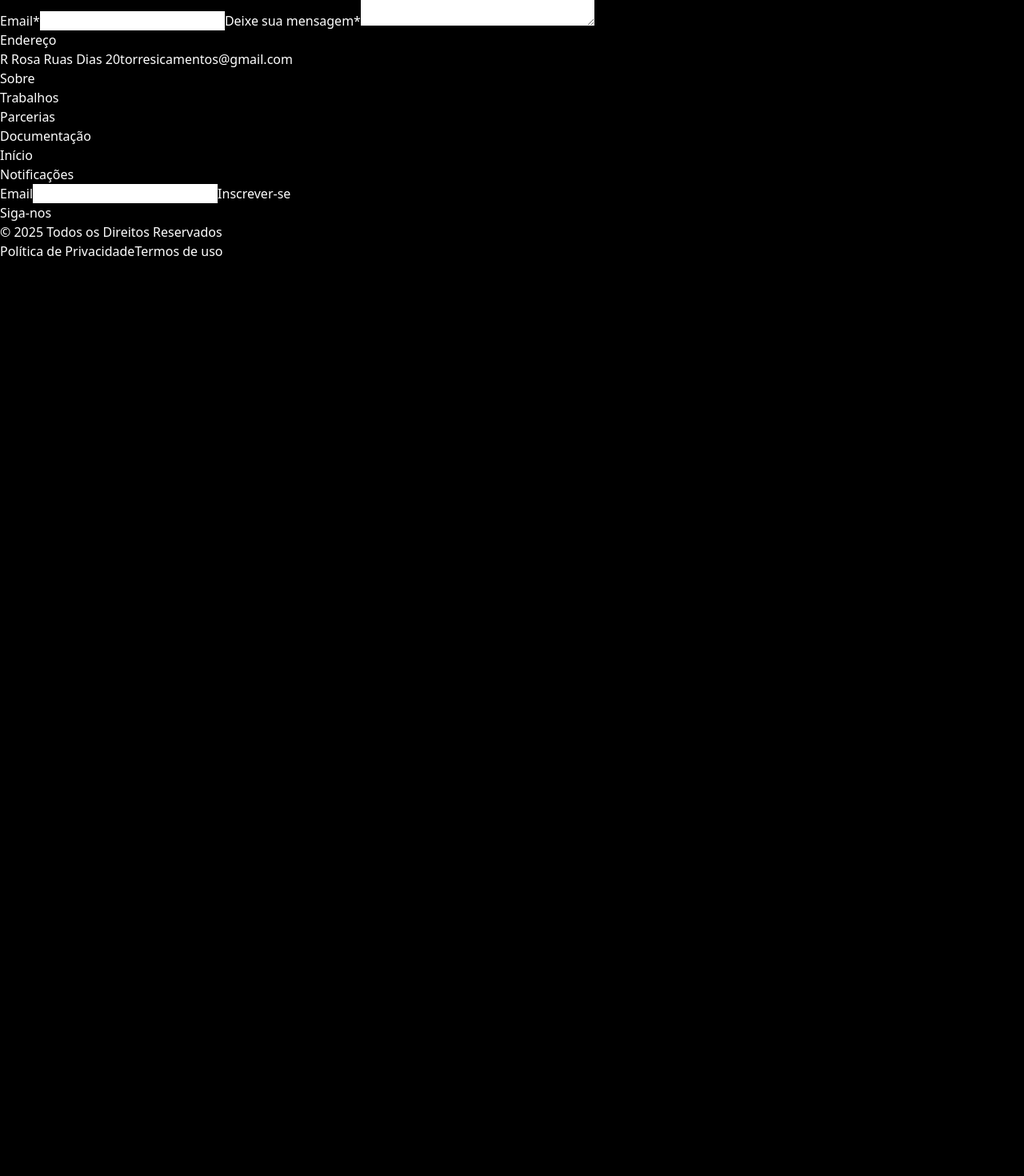
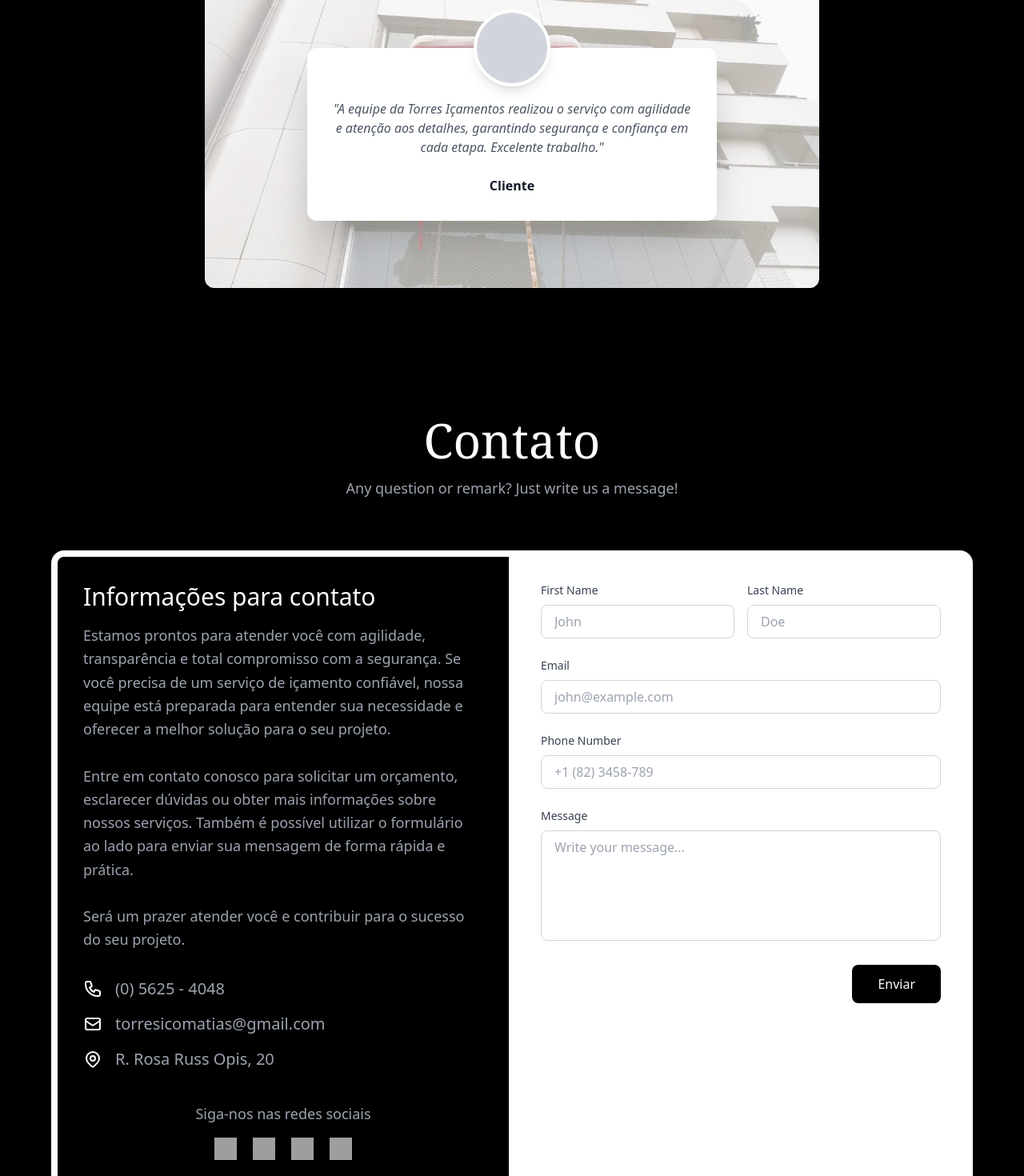
Before and after one commit to nineteen-84/torres-icamentos, a React (Vite) app: page / in a window 1280 px wide. Shown: the part 2520-3990 px from the top of the page at 80% size. Before the commit the page ends 2846 px from the top, so only its background shows below. Built offline with nearby package versions, Linux system fonts and the light colour scheme; grey boxes are pictures that could not be loaded.

Commit message:
✨ Feat: Add feedback and contact pages

```diff
--- /dev/null
+++ b/pnpm-workspace.yaml
@@ -0,0 +1,3 @@
+ignoredBuiltDependencies:
+  - '@swc/core'
+  - esbuild
--- a/src/pages/Home/index.tsx
+++ b/src/pages/Home/index.tsx
@@ -170,34 +170,196 @@ export const Home = () => {
         </div>
       </section>
 
-      <section id="contato">
-        <div>
-          <h2>Solicite um orçamento com nossa equipe</h2>
+      <section id="feedbacks" className="bg-black text-white py-20">
+        <div className="container mx-auto px-4">
+          {/* Cabeçalho da Seção */}
+          <div className="text-center mb-16">
+            <h2 className="text-5xl font-serif font-bold">Feedbacks</h2>
+            <p className="text-gray-400 mt-4 max-w-2xl mx-auto">Confira a opinião de nossos clientes sobre a segurança e eficiência dos nossos serviços</p>
+          </div>
 
-          <div>
-            <form action="">
-              <div>
-                <label htmlFor="name" id="name">
-                  Nome*
-                </label>
-                <input type="text" id="name" name="name" />
+          {/* Container do Carrossel/Imagem Central */}
+          <div className="relative flex items-center justify-center">
 
-                <label htmlFor="surname" id="surname">
-                  Nome*
-                </label>
-                <input type="text" id="surname" name="name" />
+            {/* IMAGEM CENTRALIZADA (Elemento de Fundo) */}
+            <div
+              className="w-full max-w-3xl h-96 bg-gray-700 rounded-xl bg-cover bg-center"
+              style={{ backgroundImage: `url('/icamentofeedback.jpg')` }}
+            />
+
+            {/* Card de Feedback Central (Posicionado sobre a imagem) */}
+            <div className="absolute top-1/2 left-1/2 -translate-x-1/2 -translate-y-1/2 max-w-lg w-full">
+              {/* Avatar */}
+              <div className="absolute top-0 left-1/2 -translate-x-1/2 -translate-y-1/2">
+                <div className="w-24 h-24 bg-gray-300 rounded-full border-4 border-white shadow-lg" />
               </div>
 
-              <label htmlFor="email" id="email">
-                Email*
-              </label>
-              <input type="email" id="email" name="email" />
+              {/* Conteúdo do Card */}
+              <div className="bg-white text-gray-800 rounded-xl shadow-2xl pt-16 pb-8 px-8 text-center">
+                <p className="text-gray-600 italic">
+                  "A equipe da Torres Içamentos realizou o serviço com agilidade e atenção aos detalhes, garantindo segurança e confiança em cada etapa. Excelente trabalho."
+                </p>
+                <p className="font-bold text-gray-900 mt-6">
+                  Cliente
+                </p>
+              </div>
+            </div>
 
-              <label htmlFor="descriptiopn" id="descriptiopn">
-                Deixe sua mensagem*
-              </label>
-              <textarea name="descriptiopn" id="descriptiopn" cols={30} rows={10}></textarea>
-            </form>
+          </div>
+        </div>
+      </section>
+
+              {/* CONTATO */}
+        <section id="contato-form" className="bg-black text-white py-20">
+          <div className="bg-black px-4">
+            <div className="w-full max-w-6xl mx-auto">
+
+              {/* TÍTULO */}
+              <div className="text-center mb-16">
+                <h1 className="text-5xl md:text-6xl font-serif font-light mb-4">
+                  Contato
+                </h1>
+                <p className="text-gray-400 text-lg">
+                  Any question or remark? Just write us a message!
+                </p>
+              </div>
+
+            {/* CONTAINER DOS CARDS */}
+            <div className="flex flex-col md:flex-row">
+
+              {/* CARD ESQUERDO */}
+              <div className="bg-black-900 rounded-l-2xl p-8 border-8 border-white relative flex-1 flex flex-col text-lg">
+
+                {/* CONTEÚDO */}
+                <div>
+                  <h2 className="text-3xl font-light mb-4">
+                    Informações para contato
+                  </h2>
+
+                  <p className="text-gray-400 text-lg mb-8 leading-relaxed">
+                  Estamos prontos para atender você com agilidade, transparência e total compromisso com a segurança.
+                  Se você precisa de um serviço de içamento confiável, nossa equipe está preparada para entender
+                  sua necessidade e oferecer a melhor solução para o seu projeto.
+                  <br /><br />
+                  Entre em contato conosco para solicitar um orçamento, esclarecer dúvidas ou obter mais informações
+                  sobre nossos serviços. Também é possível utilizar o formulário ao lado para enviar sua mensagem
+                  de forma rápida e prática.
+                  <br /><br />
+                  Será um prazer atender você e contribuir para o sucesso do seu projeto.
+                  </p>
+
+                  {/* Telefone */}
+                  <div className="flex items-center gap-4 mb-4">
+                    <svg className="w-6 h-6 text-white" fill="none" stroke="currentColor" viewBox="0 0 24 24">
+                      <path strokeLinecap="round" strokeLinejoin="round" strokeWidth="2" d="M3 5a2 2 0 012-2h3.28a1 1 0 01.948.684l1.498 4.493a1 1 0 01-.502 1.21l-2.257 1.13a11.042 11.042 0 005.516 5.516l1.13-2.257a1 1 0 011.21-.502l4.493 1.498a1 1 0 01.684.949V19a2 2 0 01-2 2h-1C9.716 21 3 14.284 3 6V5z" />
+                    </svg>
+                    <p className="text-gray-400 text-xl">(0) 5625 - 4048</p>
+                  </div>
+
+                  {/* Email */}
+                  <div className="flex items-center gap-4 mb-4">
+                    <svg className="w-6 h-6 text-white" fill="none" stroke="currentColor" viewBox="0 0 24 24">
+                      <path strokeLinecap="round" strokeLinejoin="round" strokeWidth="2" d="M3 8l7.89 5.26a2 2 0 002.22 0L21 8M5 19h14a2 2 0 002-2V7a2 2 0 00-2-2H5a2 2 0 00-2 2v10a2 2 0 002 2z" />
+                    </svg>
+                    <p className="text-gray-400 text-xl">torresicomatias@gmail.com</p>
+                  </div>
+
+                  {/* Endereço */}
+                  <div className="flex items-center gap-4">
+                    <svg className="w-6 h-6 text-white" fill="none" stroke="currentColor" viewBox="0 0 24 24">
+                      <path strokeLinecap="round" strokeLinejoin="round" strokeWidth="2" d="M17.657 16.657L13.414 20.9a1.998 1.998 0 01-2.827 0l-4.244-4.243a8 8 0 1111.314 0z" />
+                      <path strokeLinecap="round" strokeLinejoin="round" strokeWidth="2" d="M15 11a3 3 0 11-6 0 3 3 0 016 0z" />
+                    </svg>
+                    <p className="text-gray-400 text-xl">R. Rosa Russ Opis, 20</p>
+                  </div>
+                </div>
+
+                              {/* ÍCONES SOCIAIS FIXADOS NO FUNDO */}
+              <div className="mt-auto pt-10">
+                <p className="text-center text-gray-400 mb-4">
+                  Siga-nos nas redes sociais
+                </p>
+
+                <div className="flex justify-center items-center gap-5">
+                  <a href="#" className="hover:scale-110 transition">
+                    <img
+                      src="https://cdn-icons-png.flaticon.com/512/733/733585.png"
+                      alt="Whatsapp"
+                      className="w-7 h-7"
+                    />
+                  </a>
+
+                  <a href="#" className="hover:scale-110 transition">
+                    <img
+                      src="https://cdn-icons-png.flaticon.com/512/3046/3046121.png"
+                      alt="TikTok"
+                      className="w-7 h-7"
+                    />
+                  </a>
+
+                  <a href="#" className="hover:scale-110 transition">
+                    <img
+                      src="https://cdn-icons-png.flaticon.com/512/733/733579.png"
+                      alt="Twitter"
+                      className="w-7 h-7"
+                    />
+                  </a>
+
+                  <a href="#" className="hover:scale-110 transition">
+                    <img
+                      src="https://cdn-icons-png.flaticon.com/512/733/733547.png"
+                      alt="Facebook"
+                      className="w-7 h-7"
+                    />
+                  </a>
+                </div>
+              </div>
+
+
+              </div>
+
+              {/* Lado Direito - Formulário */}
+              <div className="bg-white rounded-r-2xl p-8 border-8 border-l-0 border-white flex-1">
+                <form className="space-y-6">
+                  {/* Linha 1: First Name e Last Name */}
+                  <div className="grid grid-cols-1 md:grid-cols-2 gap-4">
+                    <div>
+                      <label className="block text-gray-700 text-sm font-medium mb-2">First Name</label>
+                      <input type="text" placeholder="John" className="w-full px-4 py-2 border border-gray-300 rounded-lg focus:outline-none focus:ring-2 focus:ring-black focus:border-transparent bg-white text-gray-900 placeholder-gray-400" />
+                    </div>
+                    <div>
+                      <label className="block text-gray-700 text-sm font-medium mb-2">Last Name</label>
+                      <input type="text" placeholder="Doe" className="w-full px-4 py-2 border border-gray-300 rounded-lg focus:outline-none focus:ring-2 focus:ring-black focus:border-transparent bg-white text-gray-900 placeholder-gray-400" />
+                    </div>
+                  </div>
+
+                  {/* Email */}
+                  <div>
+                    <label className="block text-gray-700 text-sm font-medium mb-2">Email</label>
+                    <input type="email" placeholder="john@example.com" className="w-full px-4 py-2 border border-gray-300 rounded-lg focus:outline-none focus:ring-2 focus:ring-black focus:border-transparent bg-white text-gray-900 placeholder-gray-400" />
+                  </div>
+
+                  {/* Phone Number */}
+                  <div>
+                    <label className="block text-gray-700 text-sm font-medium mb-2">Phone Number</label>
+                    <input type="tel" placeholder="+1 (82) 3458-789" className="w-full px-4 py-2 border border-gray-300 rounded-lg focus:outline-none focus:ring-2 focus:ring-black focus:border-transparent bg-white text-gray-900 placeholder-gray-400" />
+                  </div>
+
+                  {/* Message */}
+                  <div>
+                    <label className="block text-gray-700 text-sm font-medium mb-2">Message</label>
+                    <textarea placeholder="Write your message..." rows={5} className="w-full px-4 py-2 border border-gray-300 rounded-lg focus:outline-none focus:ring-2 focus:ring-black focus:border-transparent bg-white text-gray-900 placeholder-gray-400 resize-none"></textarea>
+                  </div>
+
+                  {/* Submit Button */}
+                  <div className="flex justify-end">
+                    <button type="submit" className="bg-black text-white px-8 py-3 rounded-lg font-medium hover:bg-gray-900 transition">
+                      Enviar
+                    </button>
+                  </div>
+                </form>
+              </div>
+            </div>
           </div>
         </div>
       </section>
```
Also changed, not shown: package.json (+9 -8 lines), public/icamentofeedback.jpg (added), 1 other file (tests, documents, lock files or other folders).
